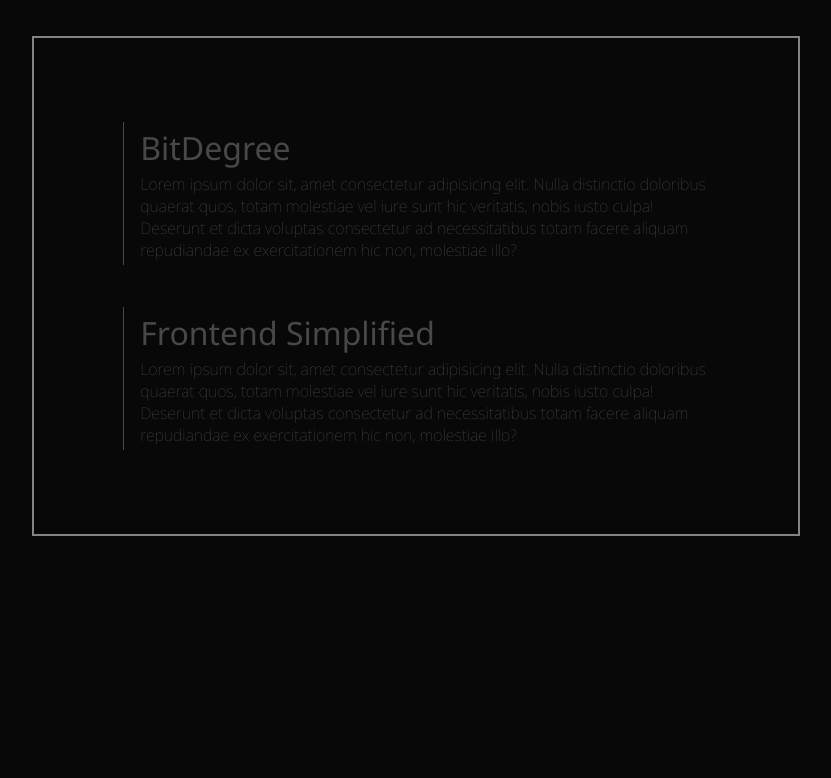
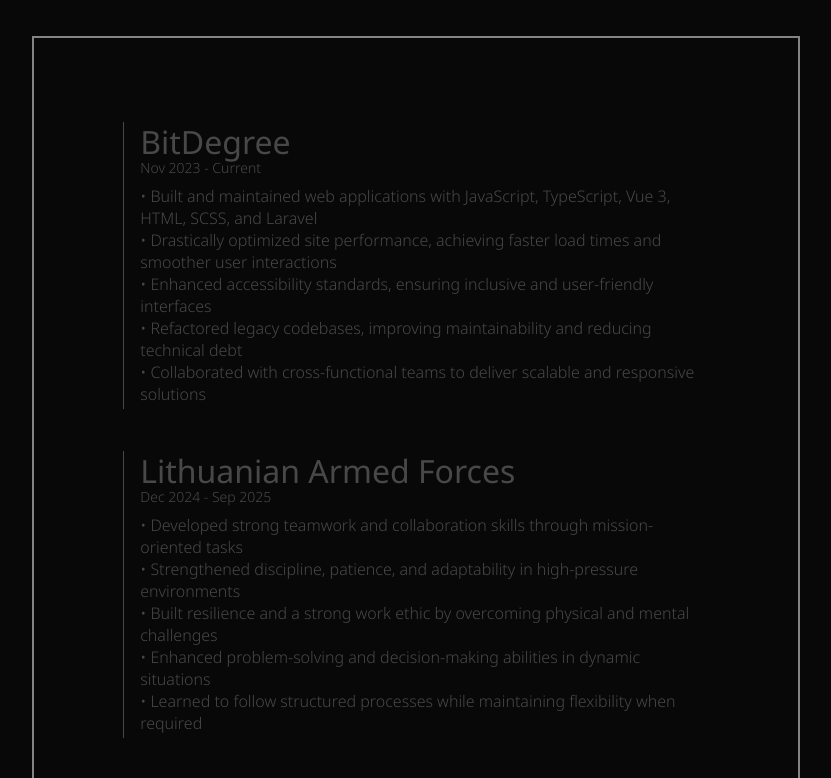
Before and after one commit to PatrikasDapsys/portfolio-2025, a Vue app: page / in a window 1280 px wide. Shown: the part 980-1758 px from the top of the page, without its empty margins (224-1055 px from the left). Before the commit the page ends 1636 px from the top, so only its background shows below. Built offline with nearby package versions, Linux system fonts and the light colour scheme.

Commit message:
experience page data/mask

```diff
--- /dev/null
+++ b/src/data/experienceData.ts
@@ -0,0 +1,34 @@
+const experienceData = [
+  {
+    title: 'BitDegree',
+    date: 'Nov 2023 - Current',
+    paragraph: `
+    &bull; Built and maintained web applications with JavaScript, TypeScript, Vue 3, HTML, SCSS, and Laravel <br>
+    &bull; Drastically optimized site performance, achieving faster load times and smoother user interactions <br>
+    &bull; Enhanced accessibility standards, ensuring inclusive and user-friendly interfaces <br>
+    &bull; Refactored legacy codebases, improving maintainability and reducing technical debt <br>
+    &bull; Collaborated with cross-functional teams to deliver scalable and responsive solutions <br>
+    `,
+  },
+  {
+    title: 'Lithuanian Armed Forces',
+    date: 'Dec 2024 - Sep 2025',
+    paragraph: `
+    &bull; Developed strong teamwork and collaboration skills through mission-oriented tasks <br>
+    &bull; Strengthened discipline, patience, and adaptability in high-pressure environments <br>
+    &bull; Built resilience and a strong work ethic by overcoming physical and mental challenges <br>
+    &bull; Enhanced problem-solving and decision-making abilities in dynamic situations <br>
+    &bull; Learned to follow structured processes while maintaining flexibility when required <br>
+    `,
+  },
+  {
+    title: 'Frontend Simplified',
+    date: 'Jan 2023 - Nov 2023',
+    paragraph: `&bull; Transformed a static HTML, CSS, JavaScript, and React single-page application into a captivating user interface through the implementation of animations, seamless transitions, and engaging carousels <br>
+        &bull; Collaborated with team members using Git version control <br>
+        &bull; Used Axios to make real-time API requests, resulting in a smooth, engaging user experience
+    `,
+  },
+]
+
+export default experienceData
--- /dev/null
+++ b/src/enums/breakpoints.ts
@@ -0,0 +1,9 @@
+enum breakpointsEnum {
+  XS_SCREEN_BREAKPOINT = 320,
+  SM_SCREEN_BREAKPOINT = 425,
+  MD_SCREEN_BREAKPOINT = 768,
+  LG_SCREEN_BREAKPOINT = 1024,
+  XL_SCREEN_BREAKPOINT = 1440,
+}
+
+export { breakpointsEnum }
--- a/src/pages/experience/ExperiencePage.vue
+++ b/src/pages/experience/ExperiencePage.vue
@@ -3,14 +3,10 @@
     <h2 class="experience-page__title">Experience</h2>
     <div class="experience-page__content">
       <ExperienceEntry
-        title="BitDegree"
-        paragraph="Lorem ipsum dolor sit, amet consectetur adipisicing elit. Nulla distinctio doloribus quaerat quos, totam molestiae vel iure sunt hic veritatis, nobis iusto culpa! Deserunt et dicta voluptas consectetur ad necessitatibus totam facere aliquam repudiandae ex exercitationem hic non, molestiae illo?
-"
-      />
-      <ExperienceEntry
-        title="Frontend Simplified"
-        paragraph="Lorem ipsum dolor sit, amet consectetur adipisicing elit. Nulla distinctio doloribus quaerat quos, totam molestiae vel iure sunt hic veritatis, nobis iusto culpa! Deserunt et dicta voluptas consectetur ad necessitatibus totam facere aliquam repudiandae ex exercitationem hic non, molestiae illo?
-"
+        v-for="entry in experienceData"
+        :title="entry.title"
+        :date="entry.date"
+        :paragraph="entry.paragraph"
       />
     </div>
     <MaskGroup />
@@ -21,6 +17,7 @@
 import { IdEnum } from '@/enums/id'
 import ExperienceEntry from './components/ExperienceEntry.vue'
 import MaskGroup from './MaskGroup.vue'
+import experienceData from '@/data/experienceData'
 </script>
 
 <style scoped lang="scss">
@@ -39,16 +36,29 @@
   position: relative;
 
   @media (min-width: breakpoints.$md-screen-breakpoint) {
+    padding: 0 10%;
+  }
+
+  @media (min-width: breakpoints.$lg-screen-breakpoint) {
     padding: 0 20%;
   }
 
   &__title {
     text-transform: uppercase;
     line-height: 1;
-    font-size: 64px;
-    letter-spacing: 12px;
+    font-size: 32px;
+    letter-spacing: 6px;
     margin-bottom: 64px;
     z-index: z-index.$outer-text-z-index;
+
+    @media (min-width: breakpoints.$sm-screen-breakpoint) {
+      font-size: 48px;
+      letter-spacing: 12px;
+    }
+
+    @media (min-width: breakpoints.$md-screen-breakpoint) {
+      font-size: 64px;
+    }
   }
 
   &__content {
--- a/src/pages/experience/MaskGroup.vue
+++ b/src/pages/experience/MaskGroup.vue
@@ -2,68 +2,84 @@
   <Mask
     class="mask-group__mask--left"
     :width="maskHorizontal.width"
-    :height="maskHeightHorizontal"
-    :width-measurement="maskHorizontal.unit"
-    :height-measurement="MeasurementsEnum.PERCENTAGE"
+    :height="MASK_HORIZONTAL_HEIGHT"
+    :widthMeasurement="maskHorizontal.widthUnit"
+    :heightMeasurement="MeasurementsEnum.PERCENTAGE"
   />
   <Mask
     class="mask-group__mask--right"
     :width="maskHorizontal.width"
-    :height="maskHeightHorizontal"
-    :width-measurement="maskHorizontal.unit"
-    :height-measurement="MeasurementsEnum.PERCENTAGE"
+    :height="MASK_HORIZONTAL_HEIGHT"
+    :widthMeasurement="maskHorizontal.widthUnit"
+    :heightMeasurement="MeasurementsEnum.PERCENTAGE"
   />
   <Mask
     class="mask-group__mask--top"
-    :width="maskWidthVertical"
+    :width="MASK_VERTICAL_WIDTH"
     :height="topMaskHeight"
-    :width-measurement="MeasurementsEnum.PERCENTAGE"
-    :height-measurement="MeasurementsEnum.PX"
+    :widthMeasurement="MeasurementsEnum.PERCENTAGE"
+    :heightMeasurement="MeasurementsEnum.PX"
   />
   <Mask
     class="mask-group__mask--bottom"
-    :width="maskWidthVertical"
+    :width="MASK_VERTICAL_WIDTH"
     :height="bottomMaskHeight"
-    :width-measurement="MeasurementsEnum.PERCENTAGE"
-    :height-measurement="MeasurementsEnum.PX"
+    :widthMeasurement="MeasurementsEnum.PERCENTAGE"
+    :heightMeasurement="MeasurementsEnum.PX"
   />
 </template>
 
 <script setup lang="ts">
 import Mask from '@/components/Mask.vue'
+import { breakpointsEnum } from '@/enums/breakpoints'
 import { MeasurementsEnum } from '@/enums/measurements'
-import { computed, onMounted, ref } from 'vue'
+import { computed, onMounted, onUnmounted, ref } from 'vue'
+
+enum titleMarginEnum {
+  XS = 32,
+  SM = 48,
+  MD = 64,
+}
 
 const CONTAINER_MARGIN = 120
 const HERO_MASK_HEIGHT = 32
-const TITLE_MARGIN = 64
+const MASK_VERTICAL_WIDTH = 100
+const MASK_HORIZONTAL_HEIGHT = 100
 
 const windowWidth = ref(window.innerWidth)
 
+const bottomMaskHeight = ref(32) // TODO
+
 const maskHorizontal = computed(() => {
-  if (windowWidth.value < 758) {
-    return {
-      width: 32,
-      unit: MeasurementsEnum.PX,
-    }
-  }
+  const isMd = windowWidth.value < breakpointsEnum.MD_SCREEN_BREAKPOINT
+  const isLg = windowWidth.value < breakpointsEnum.LG_SCREEN_BREAKPOINT
 
   return {
-    width: 20,
-    unit: MeasurementsEnum.PERCENTAGE,
+    width: isMd ? 32 : isLg ? 10 : 20,
+    widthUnit: isMd ? MeasurementsEnum.PX : MeasurementsEnum.PERCENTAGE,
   }
 })
-const maskHeightHorizontal = ref(100)
-const maskWidthVertical = ref(100)
 
-const topMaskHeight = ref(CONTAINER_MARGIN + HERO_MASK_HEIGHT + TITLE_MARGIN)
+const topMaskHeight = computed(
+  () => getTitleMargin(windowWidth.value) + CONTAINER_MARGIN + HERO_MASK_HEIGHT,
+)
+
 const updateWidth = () => {
   windowWidth.value = window.innerWidth
 }
-const bottomMaskHeight = ref(32)
+
+const getTitleMargin = (width: number) => {
+  if (width < breakpointsEnum.SM_SCREEN_BREAKPOINT) return titleMarginEnum.XS
+  if (width < breakpointsEnum.MD_SCREEN_BREAKPOINT) return titleMarginEnum.SM
+  return titleMarginEnum.MD
+}
 
 onMounted(() => {
   window.addEventListener('resize', updateWidth)
+})
+
+onUnmounted(() => {
+  window.removeEventListener('resize', updateWidth)
 })
 </script>
 
--- a/src/pages/experience/components/ExperienceEntry.vue
+++ b/src/pages/experience/components/ExperienceEntry.vue
@@ -1,15 +1,15 @@
 <template>
   <div class="experience-entry">
     <div class="experience-entry__title">{{ title }}</div>
-    <div class="experience-entry__paragraph">{{ paragraph }}</div>
+    <div class="experience-entry__date">{{ date }}</div>
+    <div class="experience-entry__paragraph" v-html="paragraph"></div>
   </div>
 </template>
 
 <script setup lang="ts">
-import MaskGroup from '../MaskGroup.vue'
-
 defineProps<{
   title: string
+  date: string
   paragraph: string
 }>()
 </script>
@@ -24,6 +24,7 @@
   border-left: 1px solid colors.$base-text-color-darkest;
   color: colors.$base-text-color-darkest;
   transition: color 200ms ease-in-out;
+  font-weight: 300;
   @include mixins.transition-mixin(200ms, ease-in-out, border-color, color);
 
   &:hover {
@@ -33,8 +34,14 @@
 
   &__title {
     font-weight: 400;
+    line-height: 32px;
     font-size: 32px;
-    margin-bottom: 4px;
+  }
+
+  &__date {
+    font-weight: 300;
+    font-size: 14px;
+    margin-bottom: 8px;
   }
 }
 
```
